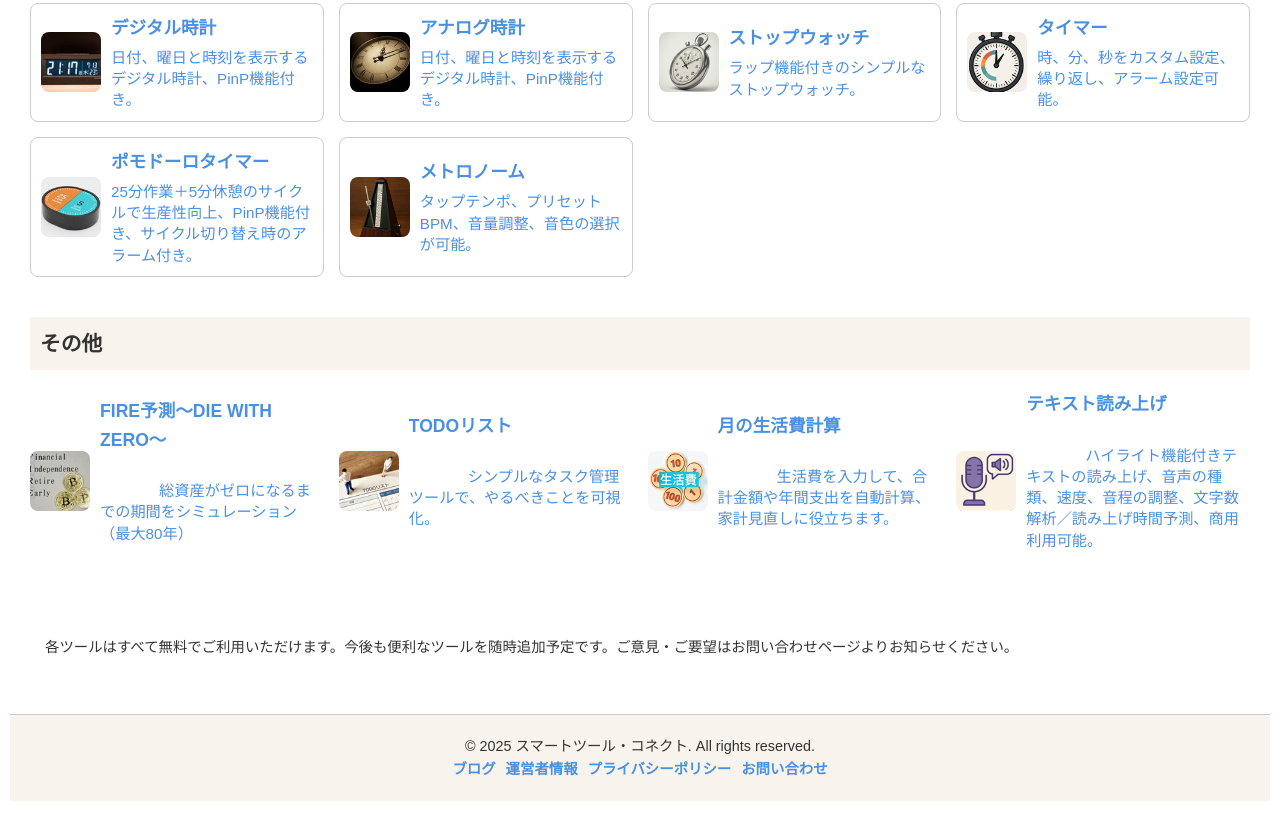
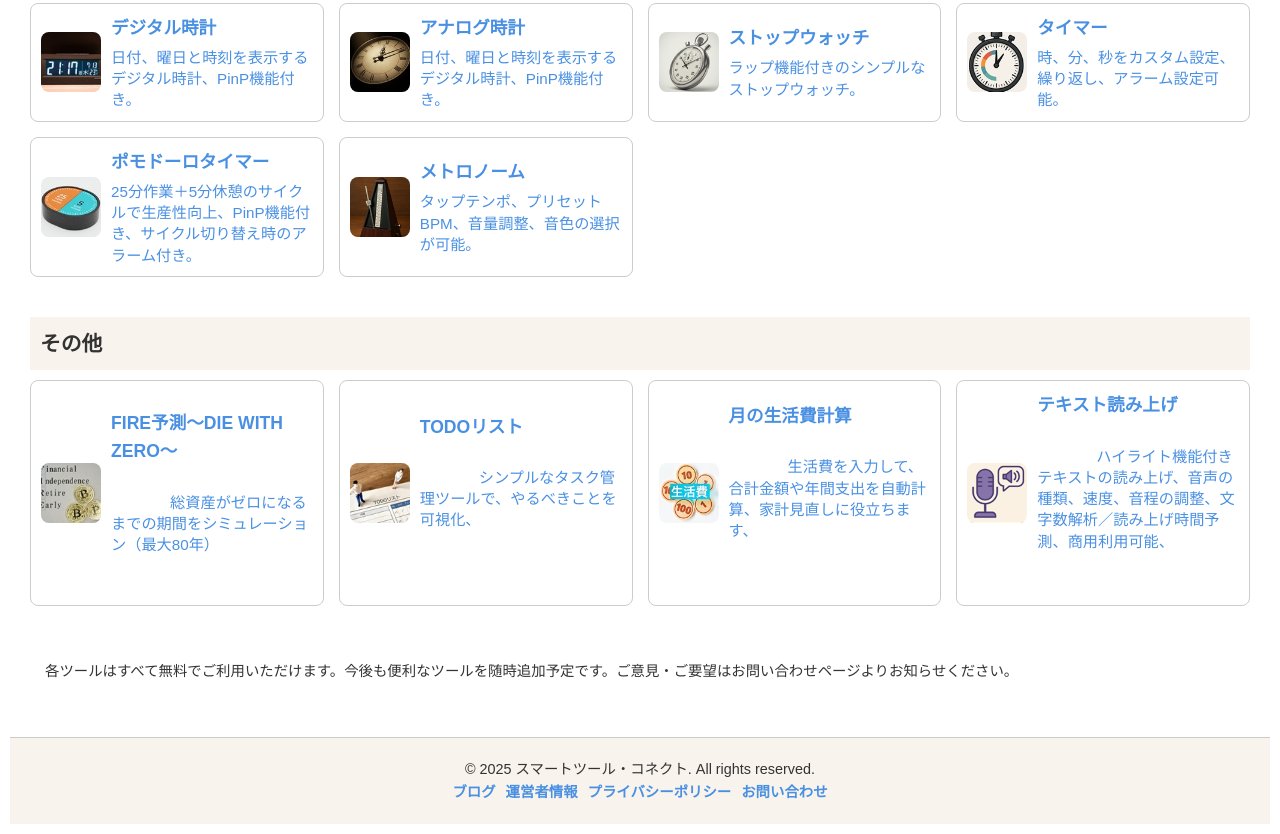
Before and after one commit to tool-cloud/tool-cloud.github.io, a plain HTML site: page index.html in a window 1280 px wide. Shown: the part 475-1309 px from the top of the page. Before the commit the page ends 1286 px from the top, so only its background shows below. Drawn offline with Linux system fonts and the light colour scheme.

Commit message:
auto commit

```diff
--- a/index.html
+++ b/index.html
@@ -57,7 +57,7 @@
       padding: 10px;
       transition: background-color 0.3s, color 0.3s;
     }
-    /* ヘッダー（固定表示は解除、スマホでもタイトルは1行表示） */
+    /* ヘッダー：固定表示は解除し、スマホでもタイトルは1行表示 */
     header {
       width: 100%;
       padding: 10px 20px;
@@ -66,12 +66,11 @@
       display: flex;
       justify-content: space-between;
       align-items: center;
-      /* 横書きに固定 */
       writing-mode: horizontal-tb;
     }
     header h1 {
       font-size: 1.4rem;
-      white-space: nowrap; /* スマホでも改行させない */
+      white-space: nowrap; /* 改行させない */
       overflow: hidden;
       text-overflow: ellipsis;
     }
@@ -86,7 +85,7 @@
       font-weight: bold;
       white-space: nowrap;
     }
-    /* モード切替：アイコンのみ */
+    /* モード切替：指定通り <div class="theme-toggle">🌓</div> */
     .theme-toggle {
       cursor: pointer;
       font-size: 1.8rem;
@@ -98,9 +97,10 @@
     .theme-toggle:hover {
       background-color: rgba(0,0,0,0.05);
     }
-    /* メインコンテンツ */
+    /* メインコンテンツ：ヘッダーと被らないように余白追加 */
     main {
       padding: 0 20px;
+      margin-top: 20px;
     }
     /* セクション見出し */
     h2 {
@@ -119,7 +119,7 @@
       gap: 15px;
       margin-bottom: 40px;
     }
-    /* 上段のツールカード：枠あり */
+    /* 上段のツールカード（枠あり、ホバー時に上に移動） */
     .tool-card {
       display: flex;
       flex-direction: row;
@@ -129,12 +129,13 @@
       color: inherit;
       border: 1px solid #ccc;
       border-radius: 8px;
-      transition: background-color 0.2s;
+      transition: transform 0.2s, background-color 0.2s;
     }
     .tool-card:hover {
+      transform: translateY(-3px);
       background-color: rgba(0,0,0,0.03);
     }
-    /* 下段（「その他」セクション）のツールカード：枠なし */
+    /* 下段（「その他」セクション）のツールカード：初期は枠なし */
     .tool-card.no-border {
       border: none;
       padding: 10px 0;
@@ -159,18 +160,17 @@
       font-size: 0.95rem;
       line-height: 1.4;
     }
-    /* 下段のツール説明：読点「、」で改行 */
+    /* 下段のツール説明：読点「、」ごとに改行（JavaScriptで自動挿入します） */
     .tool-description.break-at-comma {
       white-space: pre-wrap;
     }
-    /* フッター */
+    /* フッター：横並びに収まるように */
     footer {
       text-align: center;
       padding: 20px;
       border-top: 1px solid #ccc;
       margin-top: 40px;
       font-size: 0.9rem;
-      /* 横並びに収まるように */
       white-space: nowrap;
       overflow-x: auto;
     }
@@ -179,7 +179,7 @@
       gap: 10px;
       align-items: center;
     }
-    /* 追加情報 */
+    /* 追加情報：枠なし */
     .info-section {
       padding: 15px;
       margin: 20px 0;
@@ -330,11 +330,11 @@
       </div>
     </section>
 
-    <!-- 下段：その他（ツールカードは枠なし、説明文は読点で改行） -->
+    <!-- 下段：その他（枠ありのカード：ファイア予測、TODOリスト、月の生活費計算、テキスト読み上げ） -->
     <section id="other-tools">
       <h2>その他</h2>
       <div class="tool-list">
-        <a href="./fire.html" class="tool-card no-border">
+        <a href="./fire.html" class="tool-card">
           <img src="fire.png" alt="FIRE予測～DIE WITH ZERO～" class="tool-image">
           <div class="tool-text">
             <div class="tool-title">FIRE予測～DIE WITH ZERO～</div>
@@ -343,7 +343,7 @@
             </div>
           </div>
         </a>
-        <a href="./todo_b.html" class="tool-card no-border">
+        <a href="./todo_b.html" class="tool-card">
           <img src="todo.png" alt="TODOリスト" class="tool-image">
           <div class="tool-text">
             <div class="tool-title">TODOリスト</div>
@@ -352,7 +352,7 @@
             </div>
           </div>
         </a>
-        <a href="./cost.html" class="tool-card no-border">
+        <a href="./cost.html" class="tool-card">
           <img src="cost.png" alt="月の生活費計算" class="tool-image">
           <div class="tool-text">
             <div class="tool-title">月の生活費計算</div>
@@ -361,7 +361,7 @@
             </div>
           </div>
         </a>
-        <a href="./read.html" class="tool-card no-border">
+        <a href="./read.html" class="tool-card">
           <img src="read.png" alt="テキスト読み上げ" class="tool-image">
           <div class="tool-text">
             <div class="tool-title">テキスト読み上げ</div>
@@ -373,7 +373,7 @@
       </div>
     </section>
 
-    <!-- 追加情報 -->
+    <!-- 追加情報（枠なし） -->
     <section class="info-section">
       <p>各ツールはすべて無料でご利用いただけます。今後も便利なツールを随時追加予定です。ご意見・ご要望はお問い合わせページよりお知らせください。</p>
     </section>
@@ -390,18 +390,24 @@
   </footer>
 
   <script>
+    // テーマ切替処理
     document.addEventListener('DOMContentLoaded', function () {
       const themeToggle = document.getElementById('theme-toggle');
-      // 初期テーマ（localStorage から取得、なければ "light"）
       const savedTheme = localStorage.getItem('theme') || 'light';
       document.body.setAttribute('data-theme', savedTheme);
-      // モード切替のクリックイベント
+
       themeToggle.addEventListener('click', function () {
         const currentTheme = document.body.getAttribute('data-theme');
         const newTheme = currentTheme === 'light' ? 'dark' : 'light';
         document.body.setAttribute('data-theme', newTheme);
         localStorage.setItem('theme', newTheme);
       });
+
+      // 下段のツール説明内で「。」ごとに改行を入れる
+      document.querySelectorAll('.break-at-comma').forEach(function(elem) {
+        // 既に <br> が入っていない場合のみ処理
+        elem.innerHTML = elem.innerHTML.replace(/。/g, "、<br>");
+      });
     });
   </script>
 </body>
```
